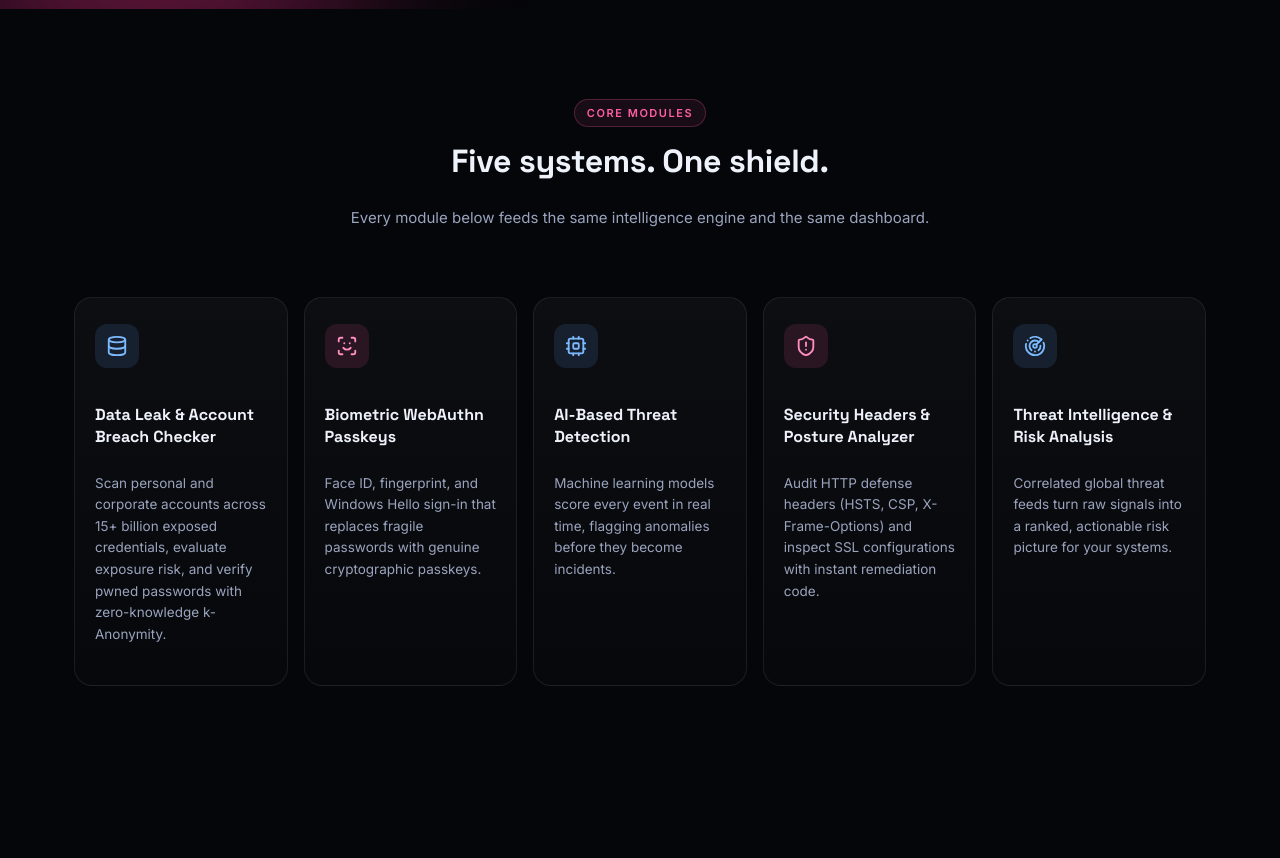
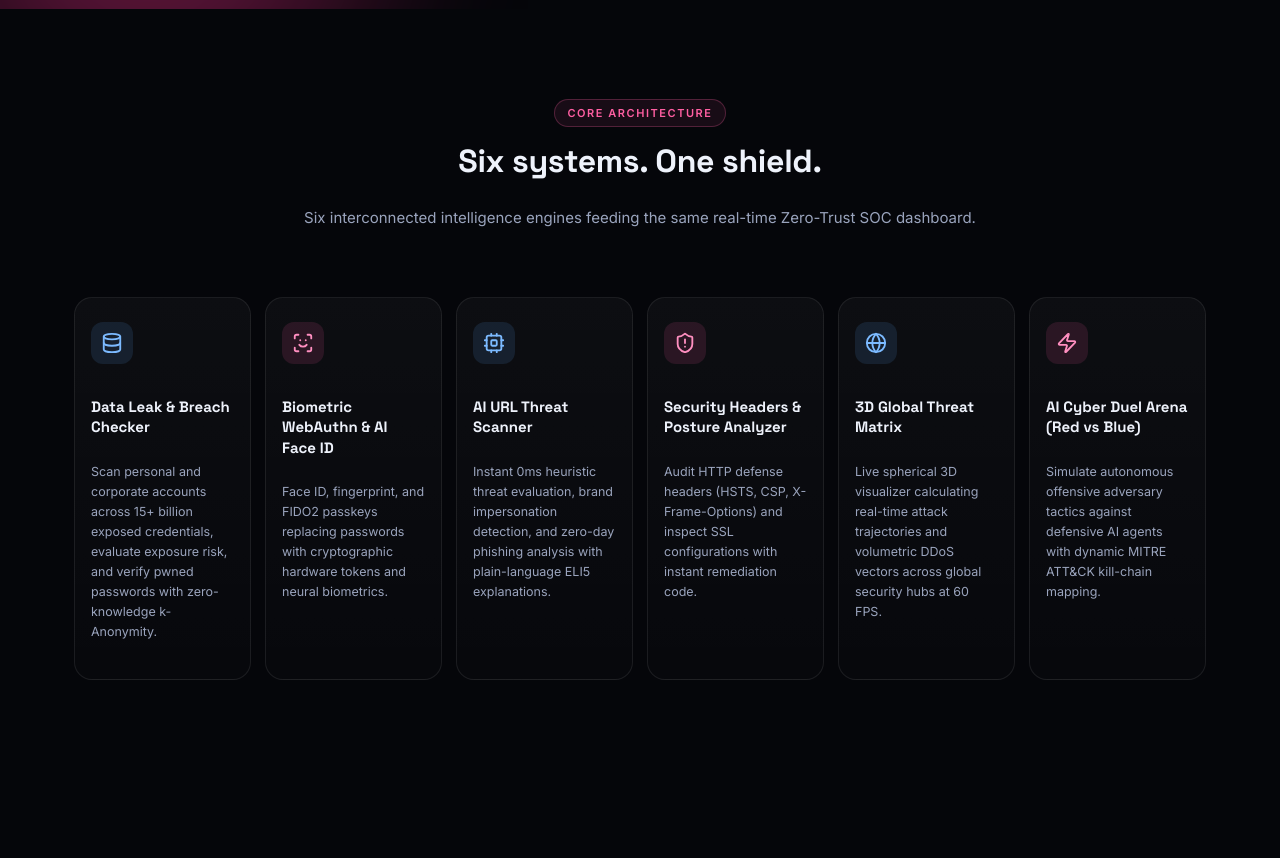
Before and after one commit to AliaNishath/cyberintel, a React (Vite) app in the folder frontend/: page / in a window 1280 px wide. Shown: the part 789-1647 px from the top of the page. Built offline with nearby package versions, Linux system fonts and the light colour scheme; no server answers.

Commit message:
Include all 6 flagship systems in long sleek cards and update heading to Six systems One shield

```diff
--- a/frontend/src/pages/LandingPage.jsx
+++ b/frontend/src/pages/LandingPage.jsx
@@ -23,6 +23,8 @@
   ScanFace,
   Database,
   ShieldAlert,
+  Globe,
+  Zap,
 } from "lucide-react";
 import LanguageSelector from "../components/LanguageSelector.jsx";
 
@@ -46,18 +48,18 @@
 const FEATURES = [
   {
     icon: Database,
-    title: "Data Leak & Account Breach Checker",
+    title: "Data Leak & Breach Checker",
     desc: "Scan personal and corporate accounts across 15+ billion exposed credentials, evaluate exposure risk, and verify pwned passwords with zero-knowledge k-Anonymity.",
   },
   {
     icon: ScanFace,
-    title: "Biometric WebAuthn Passkeys",
-    desc: "Face ID, fingerprint, and Windows Hello sign-in that replaces fragile passwords with genuine cryptographic passkeys.",
+    title: "Biometric WebAuthn & AI Face ID",
+    desc: "Face ID, fingerprint, and FIDO2 passkeys replacing passwords with cryptographic hardware tokens and neural biometrics.",
   },
   {
     icon: Cpu,
-    title: "AI-Based Threat Detection",
-    desc: "Machine learning models score every event in real time, flagging anomalies before they become incidents.",
+    title: "AI URL Threat Scanner",
+    desc: "Instant 0ms heuristic threat evaluation, brand impersonation detection, and zero-day phishing analysis with plain-language ELI5 explanations.",
   },
   {
     icon: ShieldAlert,
@@ -65,9 +67,14 @@
     desc: "Audit HTTP defense headers (HSTS, CSP, X-Frame-Options) and inspect SSL configurations with instant remediation code.",
   },
   {
-    icon: Radar,
-    title: "Threat Intelligence & Risk Analysis",
-    desc: "Correlated global threat feeds turn raw signals into a ranked, actionable risk picture for your systems.",
+    icon: Globe,
+    title: "3D Global Threat Matrix",
+    desc: "Live spherical 3D visualizer calculating real-time attack trajectories and volumetric DDoS vectors across global security hubs at 60 FPS.",
+  },
+  {
+    icon: Zap,
+    title: "AI Cyber Duel Arena (Red vs Blue)",
+    desc: "Simulate autonomous offensive adversary tactics against defensive AI agents with dynamic MITRE ATT&CK kill-chain mapping.",
   },
 ];
 
@@ -370,9 +377,9 @@
   return (
     <section className="section">
       <div className="section-head center">
-        <div className="eyebrow eyebrow-alt">CORE MODULES</div>
-        <h2>Five systems. One shield.</h2>
-        <p>Every module below feeds the same intelligence engine and the same dashboard.</p>
+        <div className="eyebrow eyebrow-alt">CORE ARCHITECTURE</div>
+        <h2>Six systems. One shield.</h2>
+        <p>Six interconnected intelligence engines feeding the same real-time Zero-Trust SOC dashboard.</p>
       </div>
 
       <div className="feature-grid">
@@ -791,33 +798,36 @@
         /* ---------- features ---------- */
         .feature-grid {
           display: grid;
-          grid-template-columns: repeat(5, 1fr);
-          gap: 16px;
+          grid-template-columns: repeat(6, 1fr);
+          gap: 14px;
           align-items: stretch;
         }
-        @media (max-width: 1100px) {
+        @media (max-width: 1220px) {
           .feature-grid {
             grid-template-columns: repeat(3, 1fr);
+            gap: 18px;
           }
         }
         @media (max-width: 768px) {
           .feature-grid {
             grid-template-columns: repeat(2, 1fr);
+            gap: 14px;
           }
         }
-        @media (max-width: 520px) {
+        @media (max-width: 480px) {
           .feature-grid {
             grid-template-columns: 1fr;
+            gap: 14px;
           }
         }
         .feature-card {
           background: linear-gradient(180deg, rgba(255,255,255,0.035), rgba(255,255,255,0.01));
           border: 1px solid rgba(255,255,255,0.08);
           border-radius: 18px;
-          padding: 26px 20px;
+          padding: 24px 16px;
           display: flex;
           flex-direction: column;
-          min-height: 350px;
+          min-height: 380px;
           transition: transform 0.2s ease, border-color 0.2s ease, box-shadow 0.2s ease;
         }
         .feature-card:hover {
@@ -826,26 +836,26 @@
           box-shadow: 0 14px 32px rgba(0,0,0,0.45);
         }
         .feature-icon {
-          width: 44px;
-          height: 44px;
-          min-width: 44px;
+          width: 42px;
+          height: 42px;
+          min-width: 42px;
           border-radius: 12px;
           display: flex;
           align-items: center;
           justify-content: center;
-          margin-bottom: 20px;
+          margin-bottom: 18px;
         }
         .feature-icon.blue { background: rgba(93,169,255,0.12); color: #7cbaff; }
         .feature-icon.pink { background: rgba(255,95,162,0.12); color: #ff8fc0; }
         .feature-card h3 {
-          font-size: 16px;
+          font-size: 15px;
           line-height: 1.35;
           margin-bottom: 12px;
           font-weight: 700;
           color: #eef2fb;
         }
         .feature-card p {
-          font-size: 13.5px;
+          font-size: 12.5px;
           color: #9aa4bd;
           line-height: 1.6;
           flex: 1;
```
